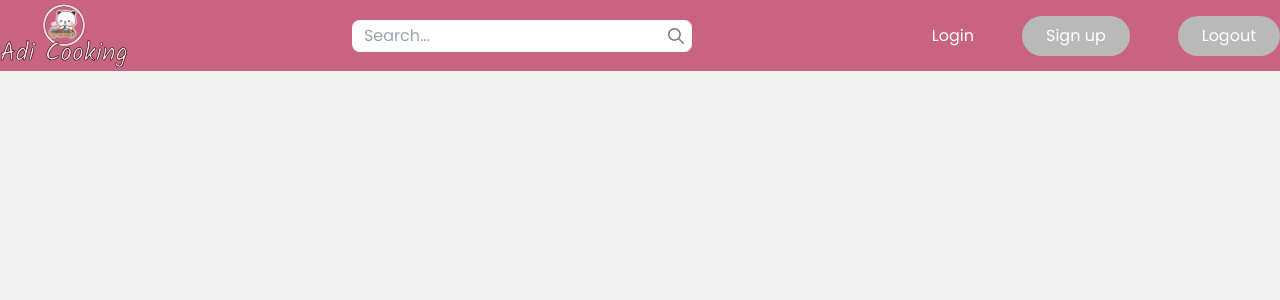
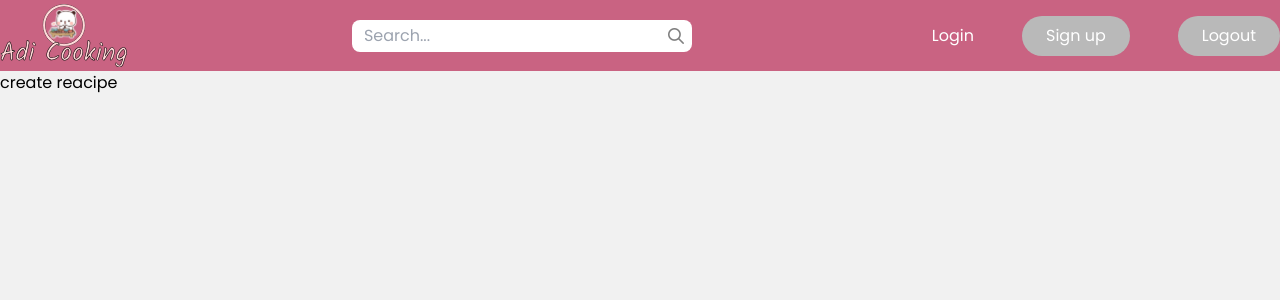
Before and after one commit to Gawc1uuu/adiCookingTS, a React (Create React App) app in the folder frontend/: page /create in a window 1280 px wide. Shown: the top 300 px of the page. Built offline with nearby package versions, Linux system fonts and the light colour scheme.

Commit message:
adding create recipe route

```diff
--- a/frontend/src/App.tsx
+++ b/frontend/src/App.tsx
@@ -2,6 +2,7 @@ import React from "react";
 import { BrowserRouter, Routes, Route } from "react-router-dom";
 import Home from "./pages/Home";
 import Navbar from "./components/Navbar";
+import CreateRecipe from "./pages/CreateRecipe";
 
 function App() {
   return (
@@ -11,6 +12,7 @@ function App() {
         <div>
           <Routes>
             <Route path="/" element={<Home />} />
+            <Route path="/create" element={<CreateRecipe />} />
           </Routes>
         </div>
       </BrowserRouter>
--- /dev/null
+++ b/frontend/src/components/RecipeForm.tsx
@@ -0,0 +1,7 @@
+import React from "react";
+
+const RecipeForm = () => {
+  return <div>RecipeForm</div>;
+};
+
+export default RecipeForm;
--- /dev/null
+++ b/frontend/src/pages/CreateRecipe.tsx
@@ -0,0 +1,12 @@
+import React from "react";
+
+const CreateRecipe = () => {
+  return (
+    <div>
+      <p>create reacipe</p>
+      <form></form>
+    </div>
+  );
+};
+
+export default CreateRecipe;
--- a/frontend/src/pages/Home.tsx
+++ b/frontend/src/pages/Home.tsx
@@ -2,6 +2,8 @@ import { useEffect, useState } from "react";
 import axios, { AxiosError } from "axios";
 import recipe from "../interfaces/recipe";
 import RecipeItem from "../components/RecipeItem";
+import { Link } from "react-router-dom";
+import plus from "../assets/plus.png";
 
 const Home = () => {
   const [recipes, setRecipes] = useState<recipe[]>([]);
@@ -29,13 +31,23 @@ const Home = () => {
   }, []);
 
   return (
-    <div className="mx-2">
+    <div className=" mx-2">
       <div className="container mx-auto w-full my-16 flex flex-col items-center justify-between space-y-8 md:space-y-0 md:flex-row md:flex-wrap md:max-w-6xl md:gap-6">
         {recipes.length > 0 &&
           recipes.map((recipe: recipe) => {
             return <RecipeItem key={recipe._id} data={recipe} />;
           })}
       </div>
+      <Link
+        className="items-center justify-center w-14 h-14 rounded-full bg-white fixed bottom-10 right-10 group hidden md:flex"
+        to="/create"
+      >
+        <img
+          src={plus.toString()}
+          alt="add sign"
+          className="invert-[50%] group-hover:invert-0"
+        />
+      </Link>
     </div>
   );
 };
```
Also changed, not shown: frontend/src/assets/plus.png (added).
